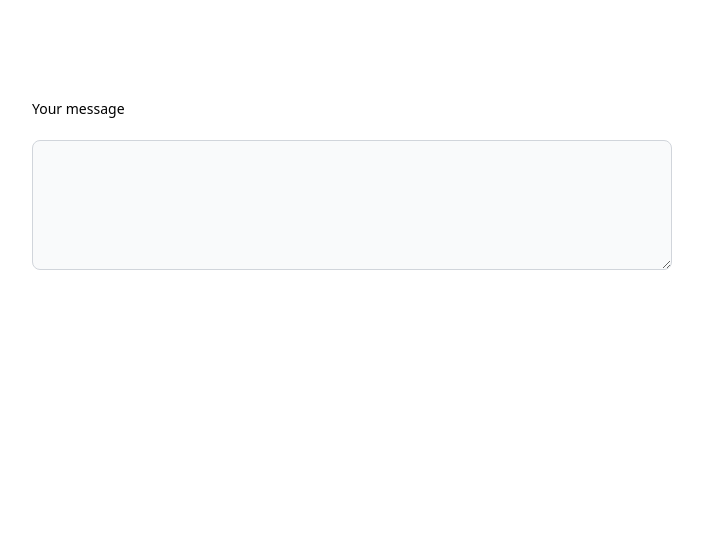
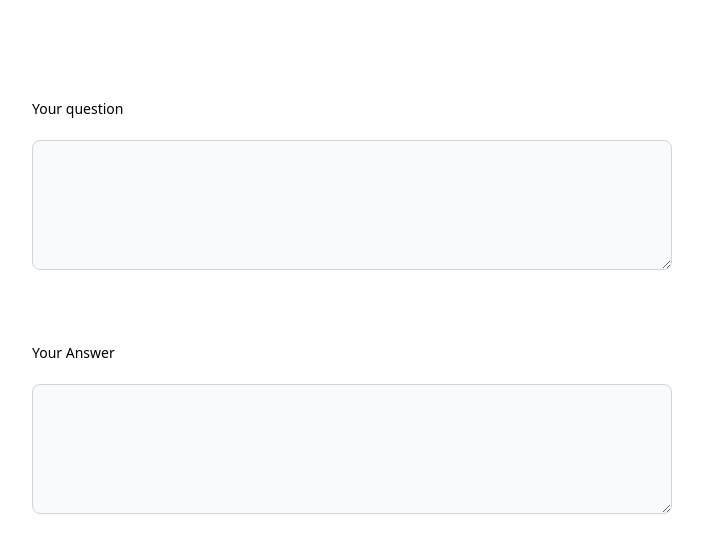
Before and after one commit to liam1703/revise-it, a Vue app in the folder frontend/: page / in a window 1280 px wide. Shown: the top 552 px of the page, without its empty margins (288-991 px from the left). Built offline with nearby package versions, Linux system fonts and the light colour scheme.

Commit message:
Seperate text box for question and answer

```diff
--- a/frontend/src/views/CreateFlashcard.vue
+++ b/frontend/src/views/CreateFlashcard.vue
@@ -1,8 +1,14 @@
 <template>
 <div class="mx-auto w-1/2 mt-24">
-  <label for="message" class="text-sm font-medium">Your message</label>
-  <textarea id="message" rows="6" class="mt-5 p-1 w-full text-sm  bg-gray-50 rounded-lg border border-gray-300 focus:ring-blue-500 focus:border-blue-500"
+  <label for="question" class="text-sm font-medium">Your question</label>
+  <textarea id="question" rows="6" class="mt-5 p-1 w-full text-sm  bg-gray-50 rounded-lg border border-gray-300 focus:ring-blue-500 focus:border-blue-500"
   placeholder="Write your question here...">
+  </textarea>
+</div>
+<div class="mx-auto w-1/2 mt-16">
+  <label for="answer" class="text-sm font-medium">Your Answer</label>
+  <textarea id="answer" rows="6" class="mt-5 p-1 w-full text-sm  bg-gray-50 rounded-lg border border-gray-300 focus:ring-blue-500 focus:border-blue-500"
+  placeholder="Write your answer here...">
   </textarea>
 </div>
 
```
